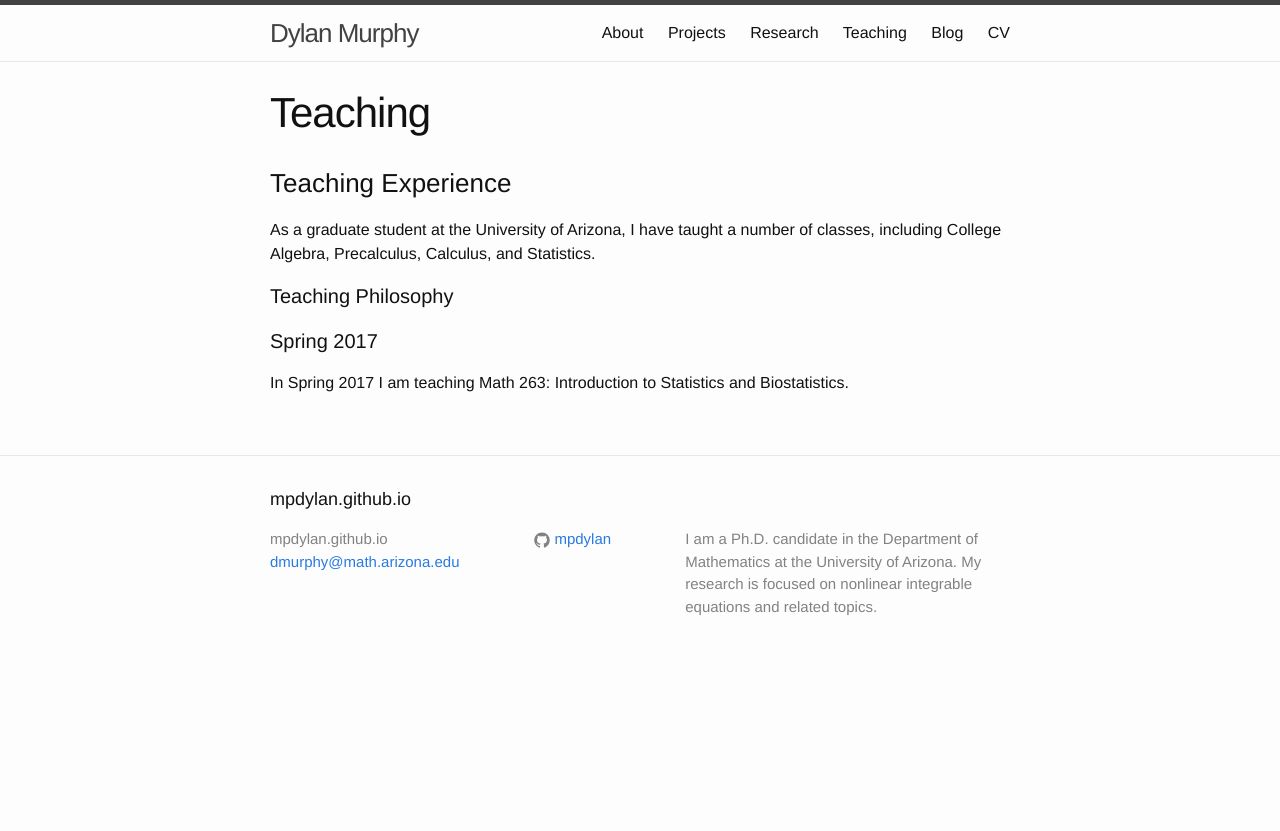
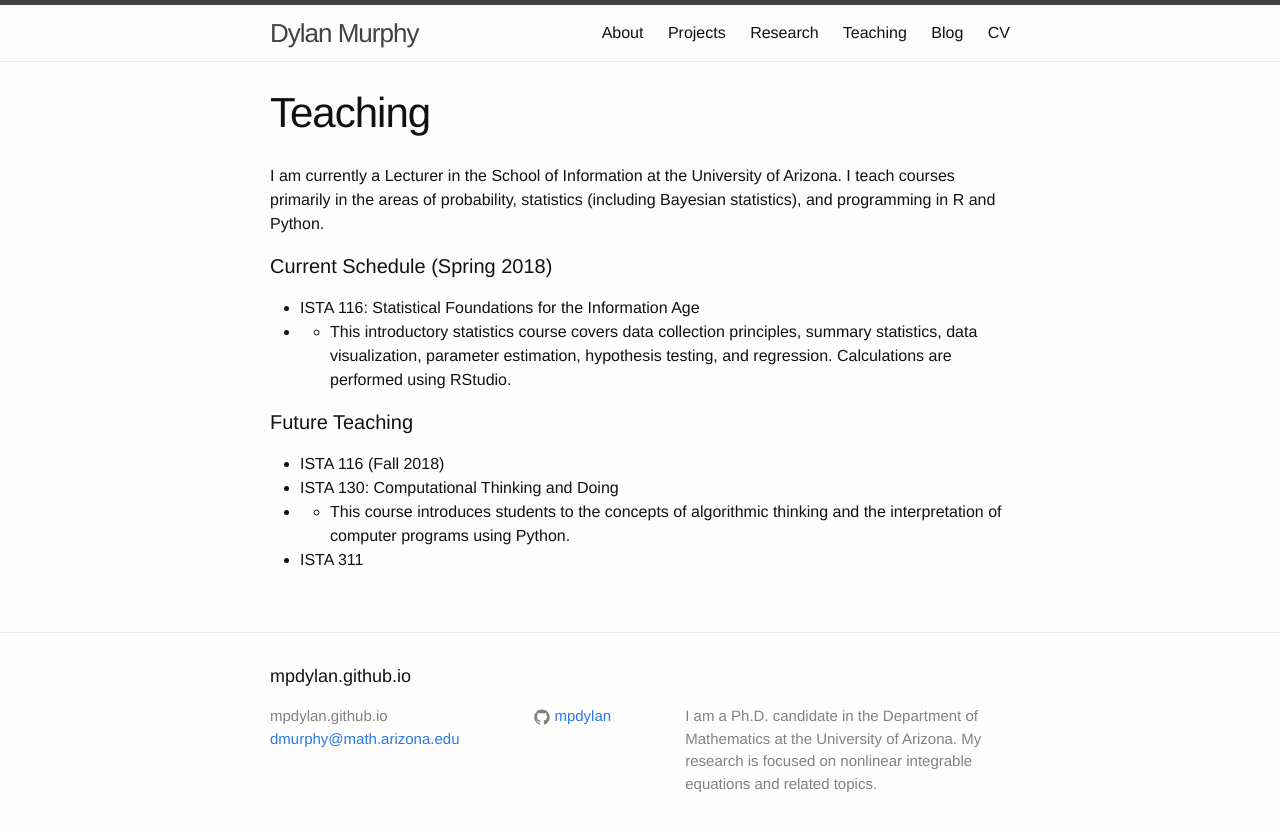
Before and after one commit to mpdylan/mpdylan.github.io, a Jekyll site: the page built from teaching.md, in a window 1280 px wide. Shown: the top 831 px of the page. Built offline with Jekyll 4.4.1, drawn with Linux system fonts in a browser that asks for light colours.

Commit message:
Teaching page

```diff
--- a/teaching.md
+++ b/teaching.md
@@ -5,11 +5,17 @@ category: pages
 permalink: /teaching/
 ---
 
-### Teaching Experience
-As a graduate student at the University of Arizona, I have taught a number of classes, including College Algebra, Precalculus, Calculus, and Statistics.
+I am currently a Lecturer in the School of Information at the University of Arizona.
+I teach courses primarily in the areas of probability, statistics (including Bayesian statistics), and programming in R and Python.
 
-#### Teaching Philosophy
+#### Current Schedule (Spring 2018)
 
-#### Spring 2017
+* ISTA 116: Statistical Foundations for the Information Age
+* * This introductory statistics course covers data collection principles, summary statistics, data visualization, parameter estimation, hypothesis testing, and regression. Calculations are performed using RStudio.
 
-In Spring 2017 I am teaching Math 263: Introduction to Statistics and Biostatistics.
+#### Future Teaching
+
+* ISTA 116 (Fall 2018)
+* ISTA 130: Computational Thinking and Doing
+* * This course introduces students to the concepts of algorithmic thinking and the interpretation of computer programs using Python.
+* ISTA 311
```
